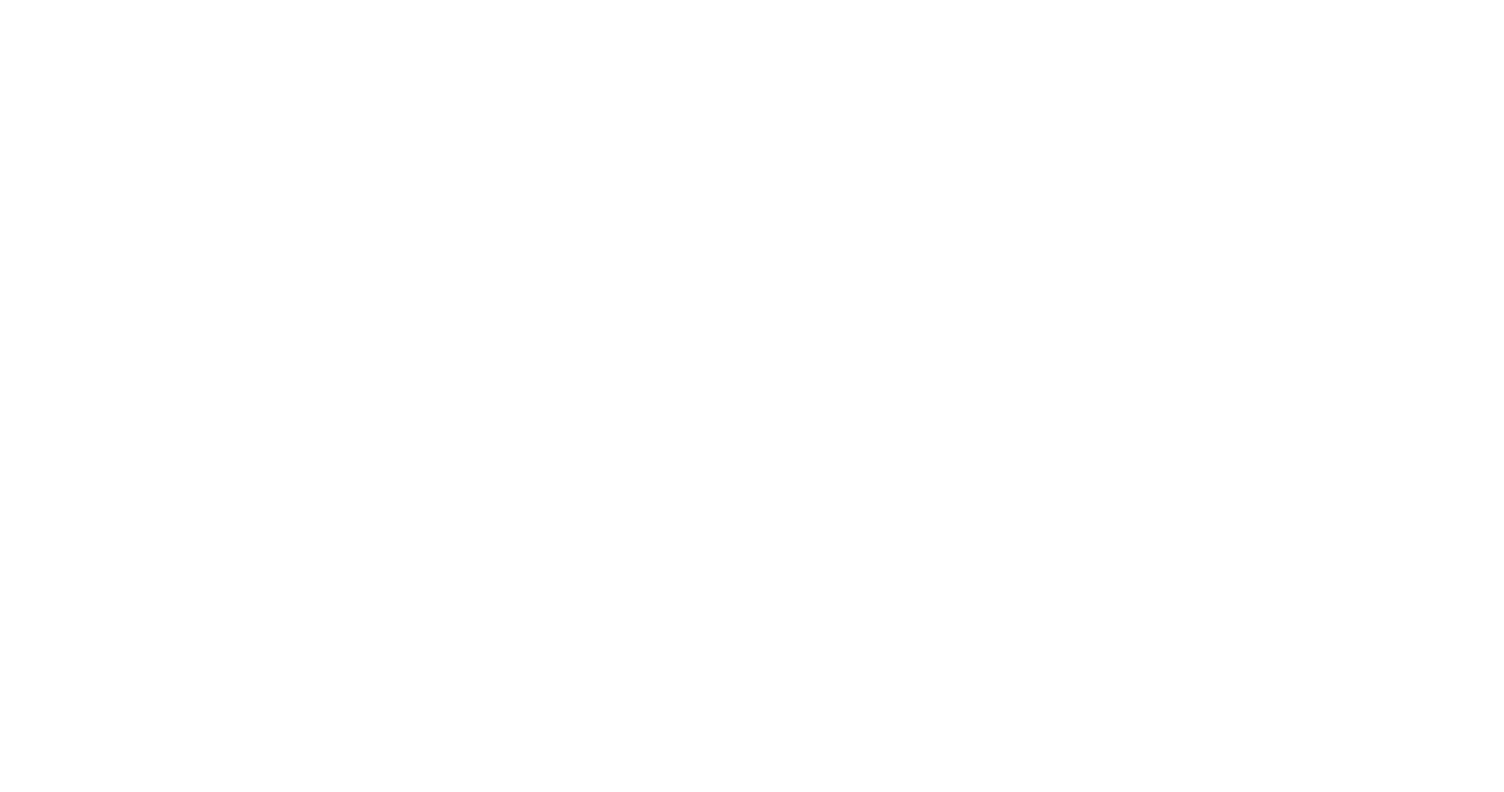
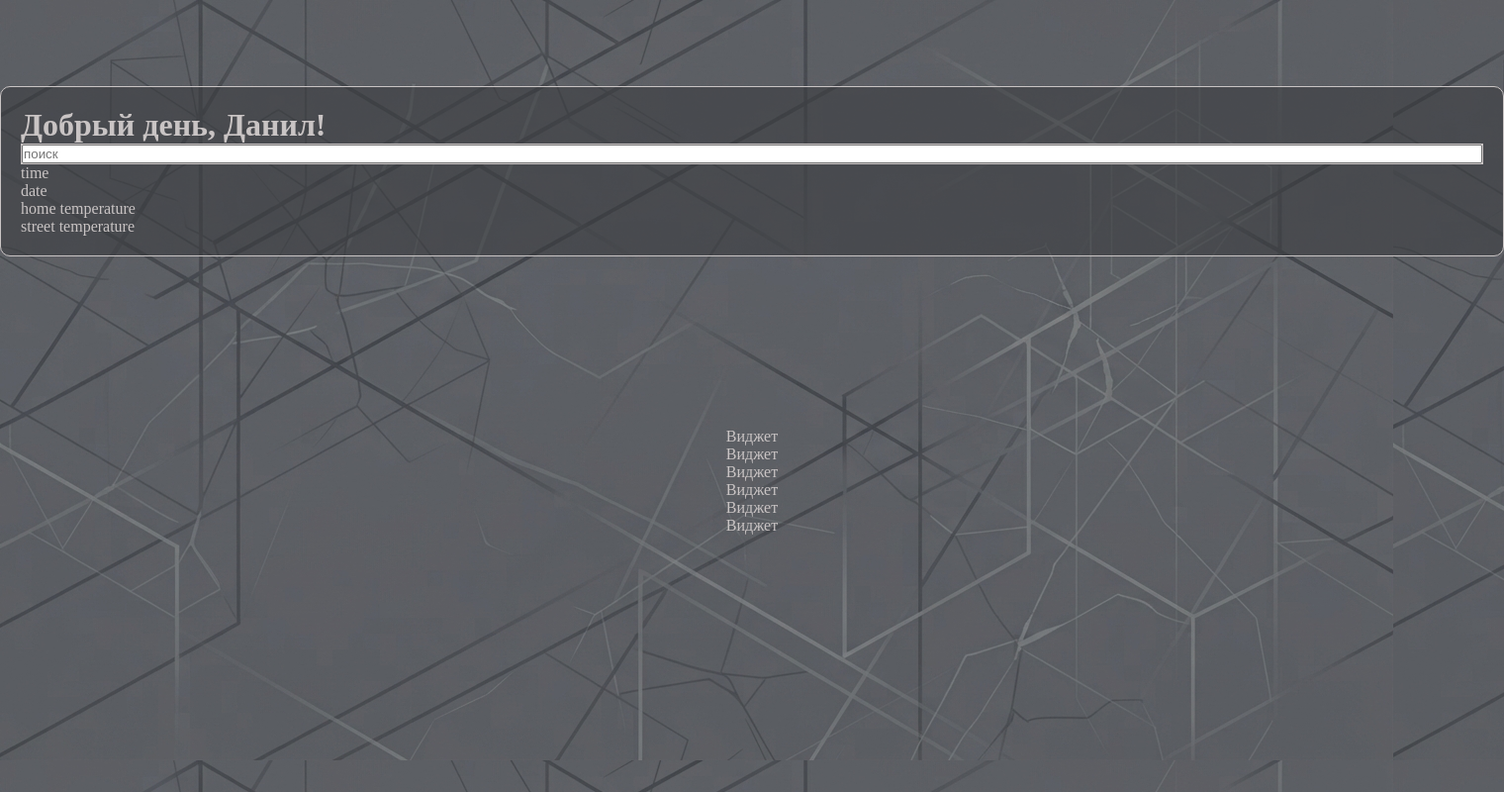
Before and after one commit to NeHEnas/website-for-home, a plain HTML site: page index.html in a window 1280 px wide. Shown: the whole page at 99% size, 1520 px wide, since content can reach past the window. Drawn offline with Linux system fonts and the light colour scheme.

Commit message:
new html/css index

```diff
--- a/index.html
+++ b/index.html
@@ -6,7 +6,17 @@
 <meta charset="UTF-8">
 <meta name="viewport" content="width=device-width, initial-scale=1.0">
 <title> Главная страница </title>
+<script src="index.js"></script>
 <style>
+*{margin: 0; padding: 0; box-sizing: border-box; color: #c9c4c4;}
+body{ background-image: url(background.png); min-height: 100vh; display: grid; place-items: center;}
+.header{padding: 20px; width: 1520px; border-radius: 10px; background-color: #3a3c3f92; border: 1px solid #c9c4c4;}
+.title{}
+.search{width: 100%; background-color: #c9c4c4; border: 1px solid #c9c4c4; display: grid; gap: 12px;}
+.info{}
+
+.main{}
+.widget{}
 
 </style>
 </head>
@@ -15,15 +25,23 @@
 <body>
 
 
-<header>
-
+<header class="header">
+<div class="title"> <h1>Добрый день, Данил!</h1> </div>
+<div class="search"> <input type="text" placeholder="поиск"> </div>
+<div class="info"> <p>time</p> <p>date</p> <p>home temperature</p> <p>street temperature</p> </div>
 </header>
 
-<main>
+<main class="main">
+<div class="widget"> <p>Виджет</p> </div>
+<div class="widget"> <p>Виджет</p> </div>
+<div class="widget"> <p>Виджет</p> </div>
+<div class="widget"> <p>Виджет</p> </div>
+<div class="widget"> <p>Виджет</p> </div>
+<div class="widget"> <p>Виджет</p> </div>
 
 </main>
 
-<footer>
+<footer class="footer">
 
 </footer>
 
--- /dev/null
+++ b/index.js
@@ -0,0 +1 @@
+ы
```
Also changed, not shown: login.html (+5 -5 lines), login.js (added).
